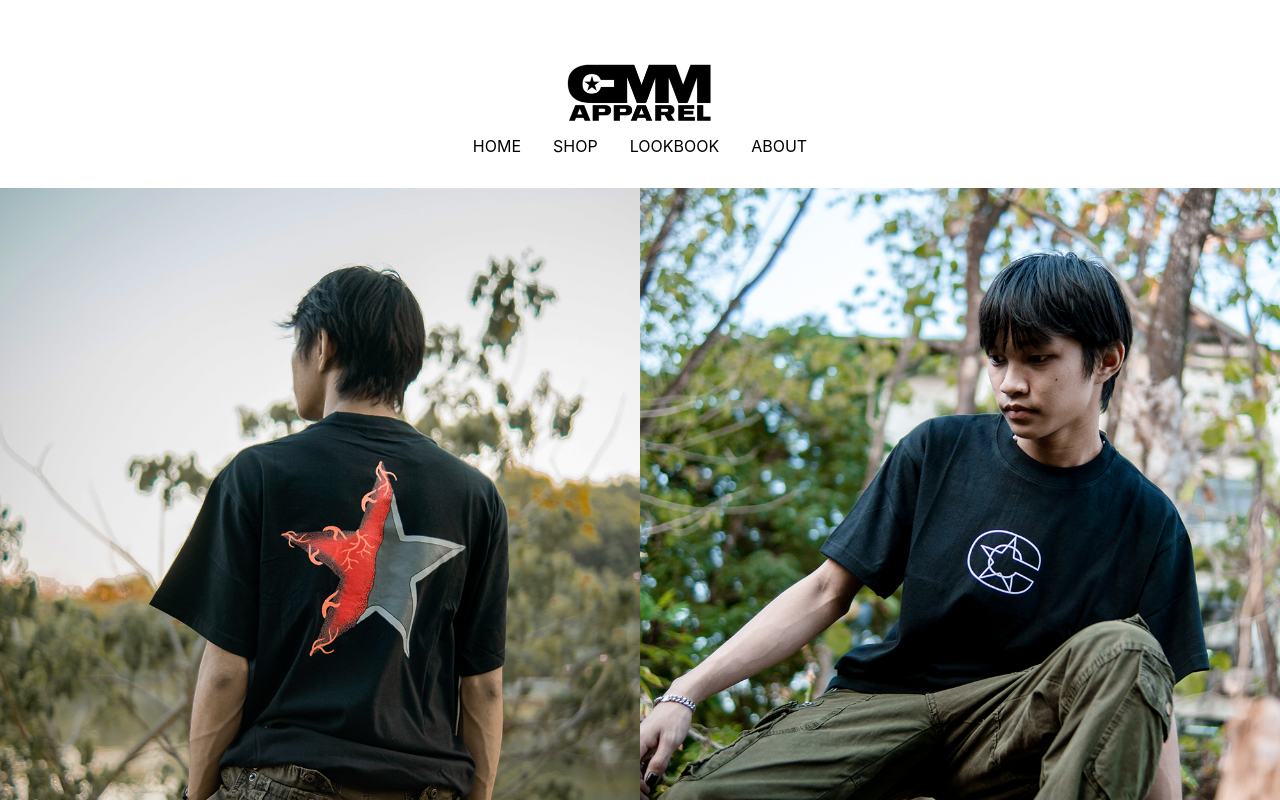
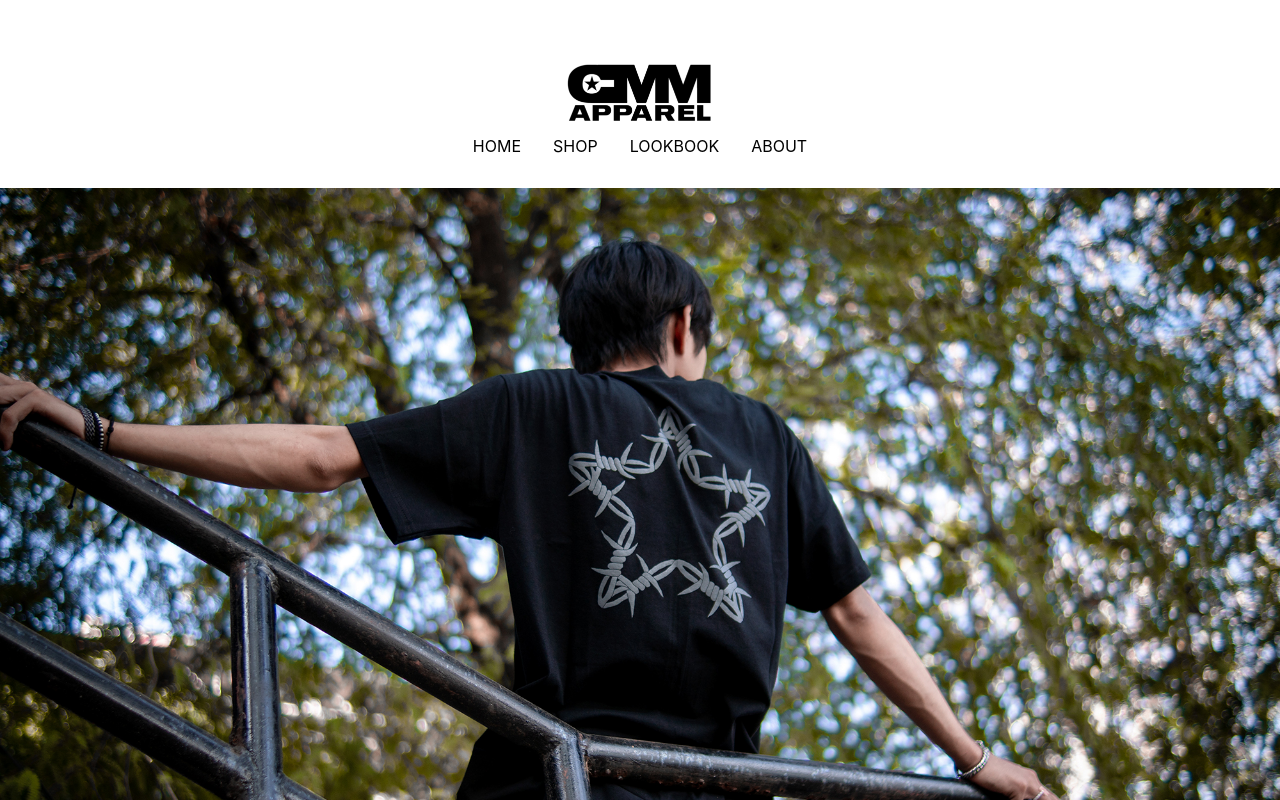
Before and after one commit to mustaqinIshak/submc-companyprofil, a React (Vite) app: page / in a window 1280 px wide. Shown: the top 800 px of the page. Built offline with nearby package versions, Linux system fonts and the light colour scheme.

Commit message:
slideshow not finish

```diff
--- /dev/null
+++ b/src/components/slideshow/slideshow.css
@@ -0,0 +1,14 @@
+*,
+*::before,
+*::after {
+  box-sizing: border-box;
+}
+
+.img-slider-img {
+  object-fit: cover;
+  width: 100%;
+  height: 100%;
+  display: block;
+  flex-shrink: 0;
+  flex-grow: 0;
+}
--- a/src/components/slideshow/slideshow.jsx
+++ b/src/components/slideshow/slideshow.jsx
@@ -1,8 +1,8 @@
-import {React, useRef, useState } from "react";
+import {React, useEffect, useState } from "react";
 import slide1 from "../../assets/slideshow/SLIDE1.jpg"
 import slide2 from "../../assets/slideshow/SLIDE2.jpg"
 import slide3 from "../../assets/slideshow/SLIDE3.jpg"
-import "./style.css";
+import "./slideshow.css";
 
 const dataSlideshow = [
     {
@@ -19,11 +19,43 @@ const dataSlideshow = [
     },
 ]
 function SlideShow() {
+    const [indexImage, setIndexImage] = useState(0)
+    const [pause, setPause] = useState(false);
+
+    const handdlehangeImage = () => {
+        setIndexImage(indexImage => {
+            if(indexImage === dataSlideshow.length - 1) {
+                return 0
+            } else {
+                return indexImage + 1
+            }
+        })
+    }
+
+    useEffect(() => {
+        let interval = setInterval(() => {
+          if (!pause) {
+            handdlehangeImage();
+          } else {
+            clearInterval(interval);
+        }
+        console.log(indexImage)
+        }, 5000);
+        return () => clearInterval(interval);
+      });
+
     return (
-        <div className="">
-            {
-                dataSlideshow.map((item, index) => <img key={index} src={(item.url)} />)
-            }
+        <div className="" onClick={() => handdlehangeImage()}>
+            <div className="w-full h-full flex overflow-hidden">
+                {
+                    dataSlideshow.map((item, index) =>
+                        <img className="img-slider-img" src={item.url} style={{ translate: `${-100 * indexImage}%` }} />
+                    )
+                }
+            </div>
+            {/* <img className="show" src={dataSlideshow[0].url} />
+            <img className="not-show" src={dataSlideshow[1].url} />
+            <img className="not-show" src={dataSlideshow[2].url} /> */}
         </div>
     )
 }
--- a/src/components/slideshow/style.css
+++ /dev/null
@@ -1,38 +0,0 @@
-.slideshow {
-    position: relative;
-    width: 100%;
-    height: 100%;
-    overflow: hidden;
-  }
-
-
-  .slideshow img {
-    position: absolute;
-    top: 0;
-    left: 0;
-    opacity: 0;
-    transition: opacity 5s ease-in-out;
-  }
-
-  .slideshow img:first-child {
-    opacity: 1;
-  }
-
-  @keyframes slide {
-    0% {
-      opacity: 0;
-    }
-    20% {
-      opacity: 1;
-    }
-    80% {
-      opacity: 1;
-    }
-    100% {
-      opacity: 0;
-    }
-  }
-
-  .slideshow img {
-    animation: slide 10s infinite;
-  }
```
Also changed, not shown: 1 other file (tests, documents, lock files or other folders).
